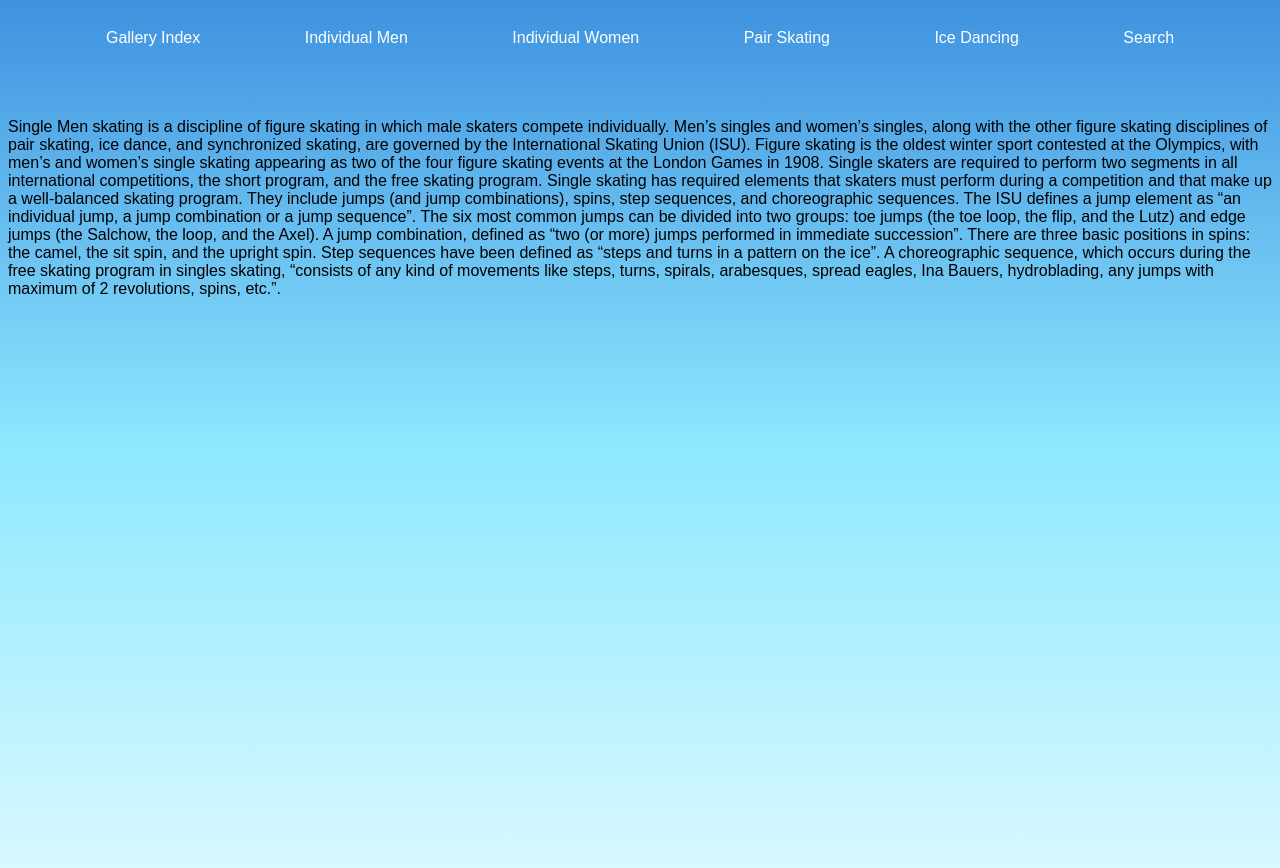
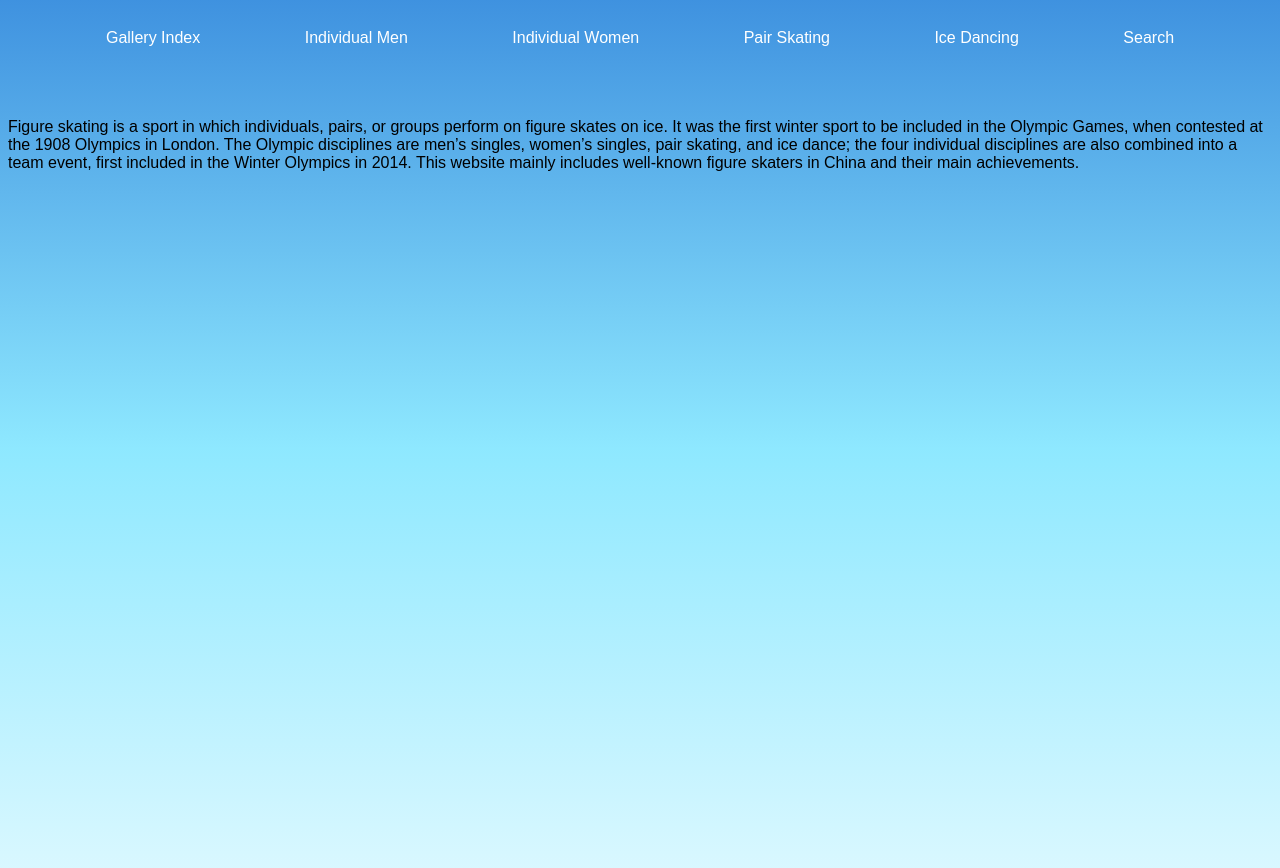
Before and after one commit to renee0905/group5, a Jekyll site: the page built from index.markdown, in a window 1280 px wide. Shown: the top 868 px of the page. Built offline with Jekyll 4.4.1, drawn with Linux system fonts in a browser that asks for light colours.

Commit message:
Update index.markdown

```diff
--- a/index.markdown
+++ b/index.markdown
@@ -3,6 +3,5 @@ title: Figure Skating Indext
 layout: index
 ---
 
-Single Men skating is a discipline of figure skating in which male skaters compete individually. Men's singles and women's singles, along with the other figure skating disciplines of pair skating, ice dance, and synchronized skating, are governed by the International Skating Union (ISU). Figure skating is the oldest winter sport contested at the Olympics, with men's and women's single skating appearing as two of the four figure skating events at the London Games in 1908.
-Single skaters are required to perform two segments in all international competitions, the short program, and the free skating program.
-Single skating has required elements that skaters must perform during a competition and that make up a well-balanced skating program. They include jumps (and jump combinations), spins, step sequences, and choreographic sequences. The ISU defines a jump element as "an individual jump, a jump combination or a jump sequence". The six most common jumps can be divided into two groups: toe jumps (the toe loop, the flip, and the Lutz) and edge jumps (the Salchow, the loop, and the Axel). A jump combination, defined as "two (or more) jumps performed in immediate succession". There are three basic positions in spins: the camel, the sit spin, and the upright spin. Step sequences have been defined as "steps and turns in a pattern on the ice". A choreographic sequence, which occurs during the free skating program in singles skating, "consists of any kind of movements like steps, turns, spirals, arabesques, spread eagles, Ina Bauers, hydroblading, any jumps with maximum of 2 revolutions, spins, etc.".
+Figure skating is a sport in which individuals, pairs, or groups perform on figure skates on ice. It was the first winter sport to be included in the Olympic Games, when contested at the 1908 Olympics in London. The Olympic disciplines are men's singles, women's singles, pair skating, and ice dance; the four individual disciplines are also combined into a team event, first included in the Winter Olympics in 2014.
+This website mainly includes well-known figure skaters in China and their main achievements.
```
